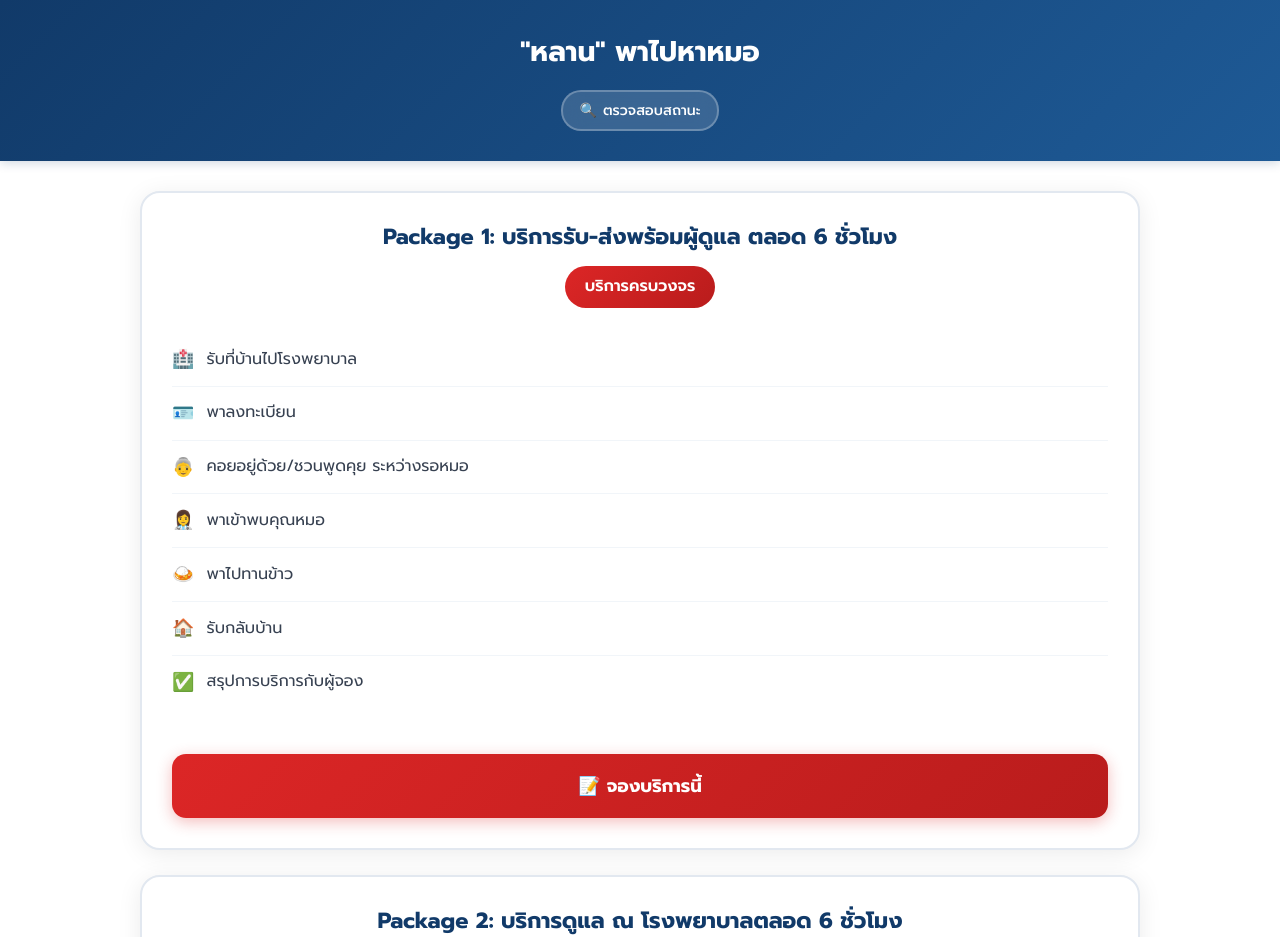
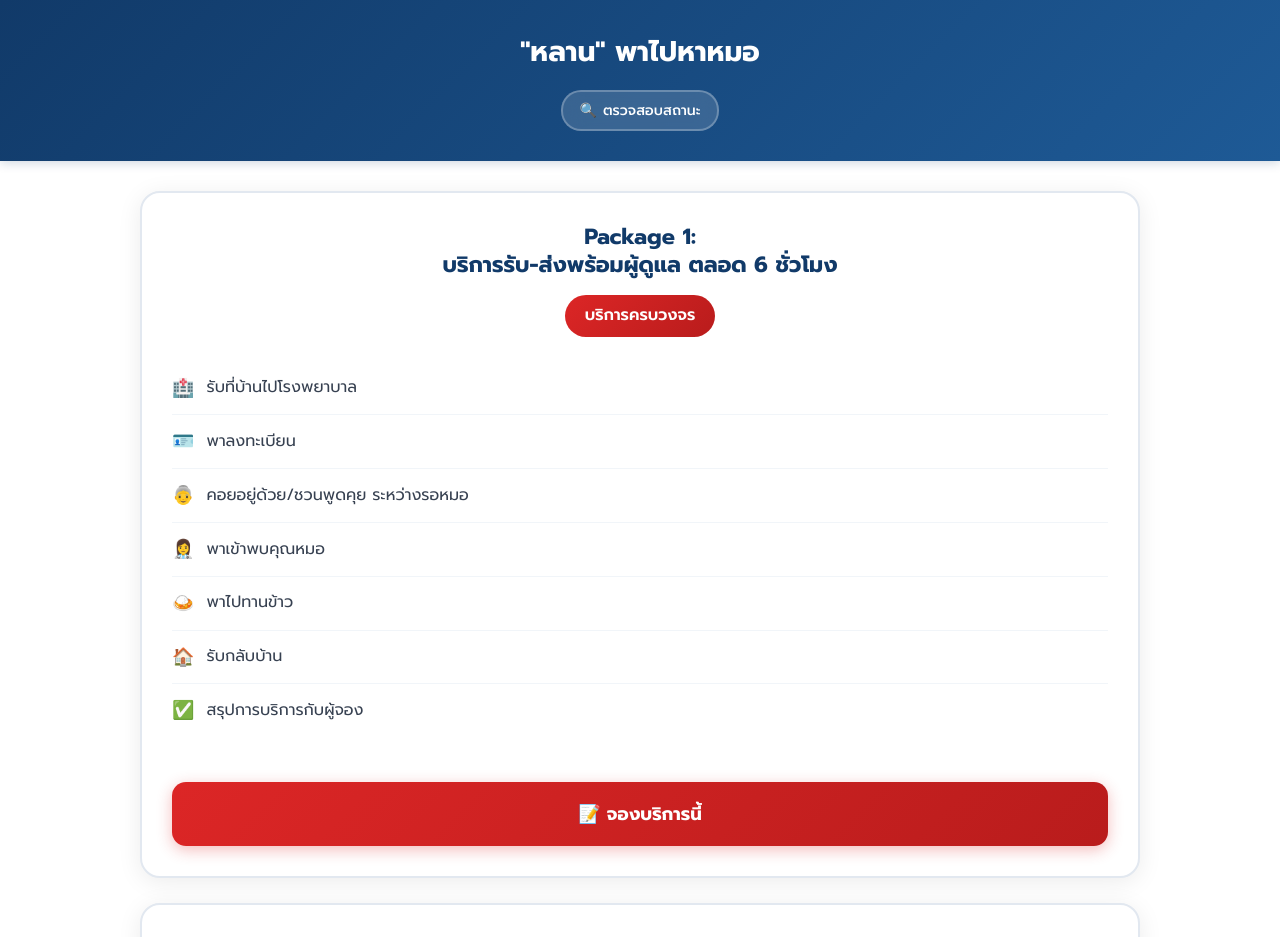
Before and after one commit to LUKLHAN/LHAN_hospital_form-14AUG2025, a plain HTML site: page index.html in a window 1280 px wide. Shown: the top 937 px of the page. Drawn offline with nearby package versions, Linux system fonts and the light colour scheme.

Commit message:
Update index.html

```diff
--- a/index.html
+++ b/index.html
@@ -819,7 +819,7 @@
         <!-- Package 1 -->
         <div class="package-card package-1">
           <div class="package-header">
-            <h3 class="package-title">Package 1: บริการรับ-ส่งพร้อมผู้ดูแล ตลอด 6 ชั่วโมง</h3>
+            <h3 class="package-title">Package 1: <br> บริการรับ-ส่งพร้อมผู้ดูแล ตลอด 6 ชั่วโมง</h3>
             <div class="package-price">บริการครบวงจร</div>
           </div>
           <div class="package-features">
@@ -841,7 +841,7 @@
         <!-- Package 2 -->
         <div class="package-card package-2">
           <div class="package-header">
-            <h3 class="package-title">Package 2: บริการดูแล ณ โรงพยาบาลตลอด 6 ชั่วโมง</h3>
+            <h3 class="package-title">Package 2: <br>บริการดูแล ณ โรงพยาบาลตลอด 6 ชั่วโมง</h3>
             <div class="package-price">บริการดูแลเฉพาะ</div>
           </div>
           <div class="package-features">
```
